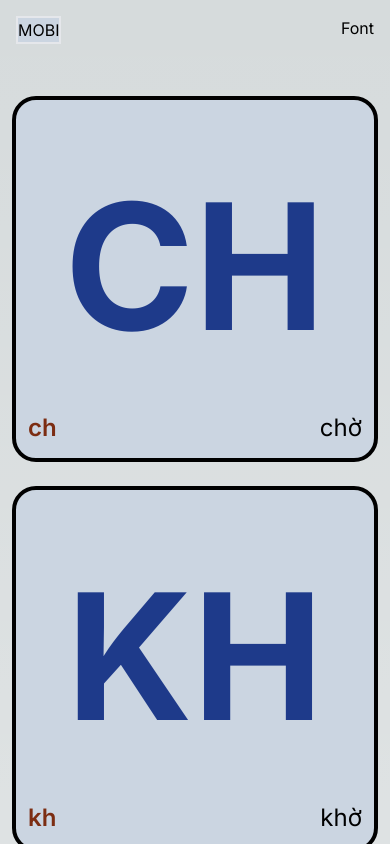
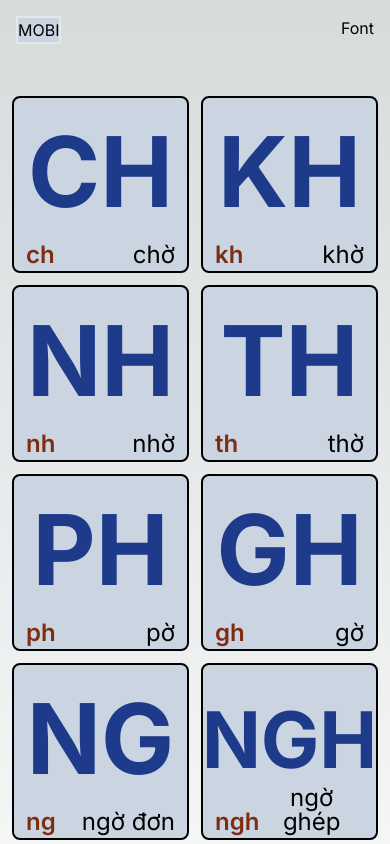
Before and after one commit to chasoft/bao-hoc-tieng-viet, a Next.js app: page /vowels in a window 390 px wide. Shown: the top 844 px of the page. Built offline with nearby package versions, Linux system fonts and the light colour scheme.

Commit message:
update grid cols for mobile

```diff
--- a/app/alphabets/page.tsx
+++ b/app/alphabets/page.tsx
@@ -3,7 +3,7 @@
 
 export default function Alphabets() {
   return (
-    <main className="grid grid-cols-1 gap-6 sm:grid-cols-2 md:grid-cols-3 lg:grid-cols-4 xl:grid-cols-5">
+    <main className="grid grid-cols-2 gap-3 sm:gap-6 md:grid-cols-3 lg:grid-cols-4 xl:grid-cols-5">
       <CharList list={ALPHABETS} />
     </main>
   )
--- a/app/consonants/page.tsx
+++ b/app/consonants/page.tsx
@@ -3,7 +3,7 @@
 
 export default function ConsonantsPage() {
 	return (
-		<main className="grid grid-cols-1 gap-6 sm:grid-cols-2 md:grid-cols-3 lg:grid-cols-4 xl:grid-cols-5">
+		<main className="grid grid-cols-2 gap-3 sm:gap-6 md:grid-cols-3 lg:grid-cols-4 xl:grid-cols-5">
 			<CharList
 				hasCompoundChar={true}
 				list={COMPOUND_CONSONANTS.map(char => ({ char: char, reading: char }))}
--- a/app/vowels/page.tsx
+++ b/app/vowels/page.tsx
@@ -3,7 +3,7 @@
 
 export default function VowelsPage() {
 	return (
-		<main className="grid grid-cols-1 gap-6 sm:grid-cols-2 md:grid-cols-3 lg:grid-cols-4 xl:grid-cols-5">
+		<main className="grid grid-cols-2 gap-3 sm:gap-6 md:grid-cols-3 lg:grid-cols-4 xl:grid-cols-5">
 			<CharList hasCompoundChar={true} list={COMPOUND_VOWELS} />
 		</main>
 	)
--- a/components/Char.tsx
+++ b/components/Char.tsx
@@ -5,7 +5,7 @@
 
 function StandaloneChar({ char }: { char: string }) {
 	return (
-		<div className="font-bold text-blue-900 text-[60vw] sm:text[50vw] md:text-[18rem] lg:text-[24rem] leading-none grid place-content-center">
+		<div className="font-bold text-blue-900 text-[35vw] sm:text[50vw] md:text-[18rem] lg:text-[24rem] leading-none grid place-content-center">
 			{char.toUpperCase()}
 		</div>
 	)
@@ -14,9 +14,9 @@
 function GridItemChar({ char }: { char: string }) {
 	return (
 		<div className={clsx(
-			{ "text-[45vw]": char.length === 1 },
-			{ "text-[45vw]": char.length === 2 },
-			{ "text-[40vw]": char.length === 3 },
+			{ "text-[25vw]": char.length === 1 },
+			{ "text-[25vw]": char.length === 2 },
+			{ "text-[20vw]": char.length === 3 },
 			"sm:text-[28vw] md:text-[6.5rem] lg:text-[6rem] font-bold text-blue-900 w-full text-center overflow-hidden leading-none",
 			"grid place-content-center pb-6",
 			{ "col-span-2": char.length > 2 }
@@ -41,12 +41,12 @@
 
 	const CharContent = (
 		<div className={clsx(
-			"relative grid p-1 text-center transition-all border-4 border-black cursor-pointer hover:border-orange-800 rounded-3xl hover:bg-orange-300 bg-slate-300 aspect-square"
+			"relative grid p-1 text-center transition-all border-2 sm:border-4 border-black cursor-pointer hover:border-orange-800 rounded-lg sm:rounded-3xl hover:bg-orange-300 bg-slate-300 aspect-square"
 		)}>
 			{standaloneChar
 				? <StandaloneChar char={char} />
 				: <GridItemChar char={char} />}
-			<div className="absolute bottom-0 left-0 right-0 flex items-end px-3 pb-3 text-2xl leading-normal md:px-6 lg:px-2 md:text-3xl">
+			<div className="absolute bottom-0 left-0 right-0 flex items-end px-3 pb-1 text-2xl leading-none sm:pb-3 md:px-6 lg:px-3 md:text-3xl">
 				<div className="font-semibold text-orange-900">
 					{char}
 				</div>
```
